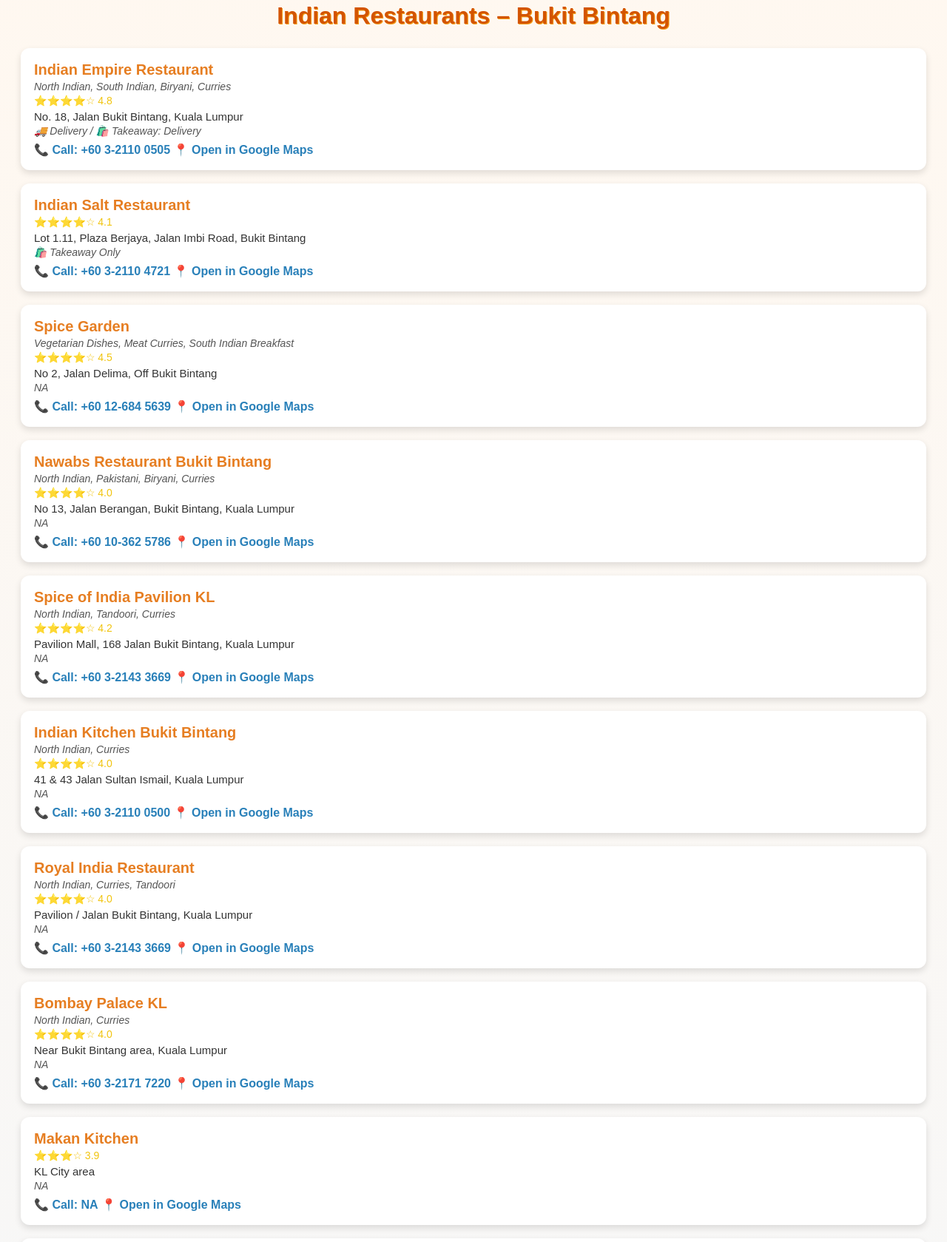
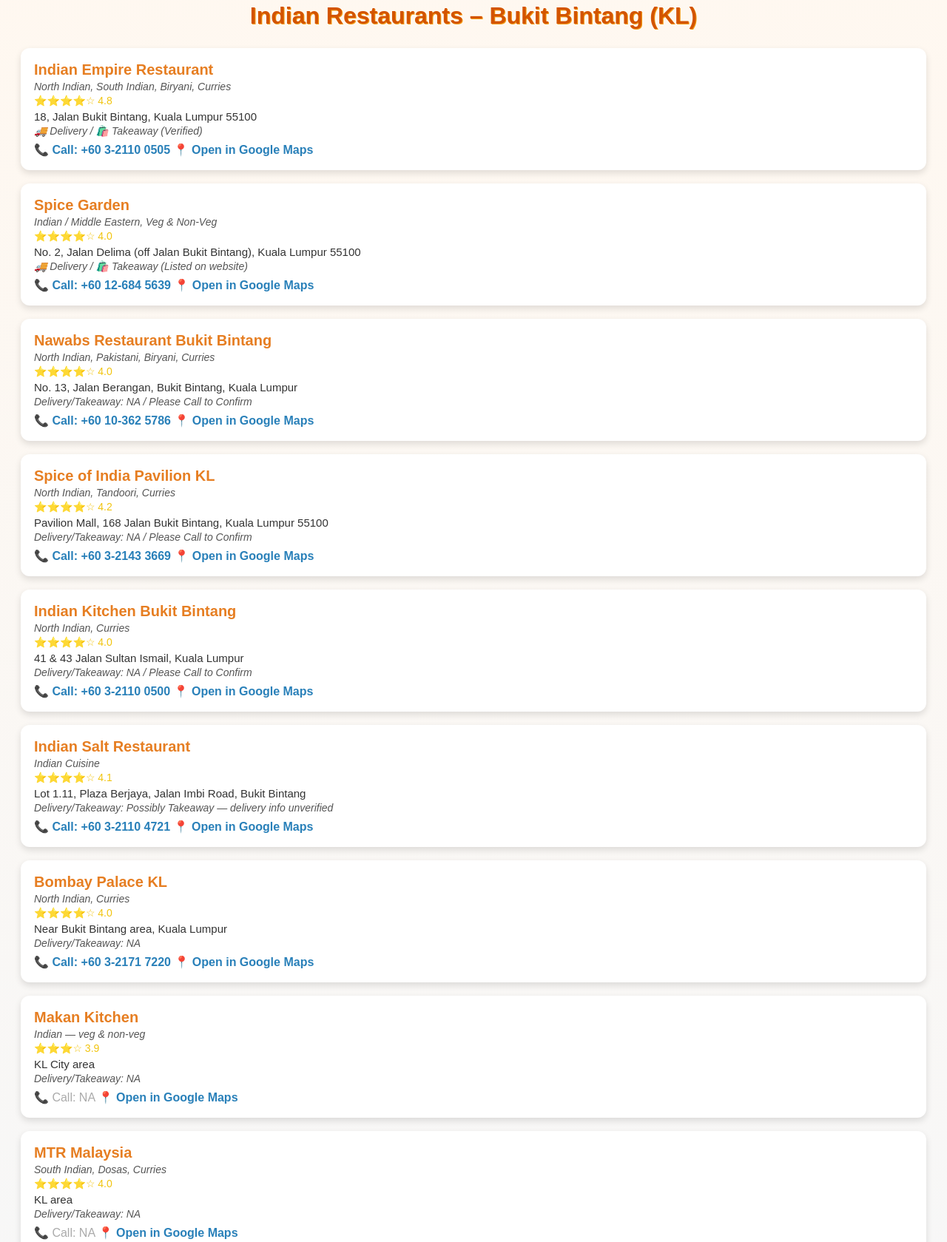
Before and after one commit to kmagar-dev/bukit-bintang, a plain HTML site: page index.html in a window 1280 px wide. Shown: the part 46-1725 px from the top of the page at 74% size. Drawn offline with Linux system fonts and the light colour scheme.

Commit message:
Update index.html

```diff
--- a/index.html
+++ b/index.html
@@ -33,7 +33,7 @@
       font-weight: bold;
       color: #e67e22;
     }
-    .speciality, .delivery {
+    .speciality, .delivery-status {
       font-size: 14px;
       color: #555;
       margin-top: 3px;
@@ -49,6 +49,9 @@
       color: #333;
       font-size: 15px;
     }
+    .nocall {
+      color: #aaa;
+    }
     a {
       display: inline-block;
       margin-top: 8px;
@@ -63,117 +66,104 @@
   </style>
 </head>
 <body>
-  <h1>Indian Restaurants – Bukit Bintang</h1>
+  <h1>Indian Restaurants – Bukit Bintang (KL)</h1>
 
-  <!-- Delivery Restaurants on Top -->
-  <!-- 1 -->
+  <!-- Restaurant: Verified / Known Delivery / Takeaway -->
   <div class="card">
     <div class="name">Indian Empire Restaurant</div>
     <div class="speciality">North Indian, South Indian, Biryani, Curries</div>
     <div class="rating">⭐️⭐️⭐️⭐️☆ 4.8</div>
-    <div class="address">No. 18, Jalan Bukit Bintang, Kuala Lumpur</div>
-    <div class="delivery">🚚 Delivery / 🛍️ Takeaway: Delivery</div>
-    <a href="tel:+60321100505">📞 Call: +60 3-2110 0505</a>
+    <div class="address">18, Jalan Bukit Bintang, Kuala Lumpur 55100</div>
+    <div class="delivery-status">🚚 Delivery / 🛍️ Takeaway (Verified)</div>
+    <a href="tel:+60321100505">📞 Call: +60 3‑2110 0505</a>
     <a href="https://www.google.com/maps/search/?api=1&query=Indian%20Empire%20Restaurant%20Kuala%20Lumpur" target="_blank">📍 Open in Google Maps</a>
   </div>
 
-  <!-- 6 -->
+  <!-- Restaurant: Known to do delivery/takeaway service -->
   <div class="card">
-    <div class="name">Indian Salt Restaurant</div>
-    <div class="speciality"> </div>
-    <div class="rating">⭐️⭐️⭐️⭐️☆ 4.1</div>
-    <div class="address">Lot 1.11, Plaza Berjaya, Jalan Imbi Road, Bukit Bintang</div>
-    <div class="delivery">🛍️ Takeaway Only</div>
-    <a href="tel:+60321104721">📞 Call: +60 3-2110 4721</a>
-    <a href="https://www.google.com/maps/search/?api=1&query=Indian%20Salt%20Restaurant%20Bukit%20Bintang%20Kuala%20Lumpur" target="_blank">📍 Open in Google Maps</a>
+    <div class="name">Spice Garden</div>
+    <div class="speciality">Indian / Middle Eastern, Veg & Non‑Veg</div>
+    <div class="rating">⭐️⭐️⭐️⭐️☆ 4.0</div>
+    <div class="address">No. 2, Jalan Delima (off Jalan Bukit Bintang), Kuala Lumpur 55100</div>
+    <div class="delivery-status">🚚 Delivery / 🛍️ Takeaway (Listed on website)</div>
+    <a href="tel:+60126845639">📞 Call: +60 12‑684 5639</a>
+    <a href="https://www.google.com/maps/search/?api=1&query=Spice%20Garden%20Kuala%20Lumpur" target="_blank">📍 Open in Google Maps</a>
   </div>
 
-  <!-- Other Restaurants -->
-  <!-- 2 -->
-  <div class="card">
-    <div class="name">Spice Garden</div>
-    <div class="speciality">Vegetarian Dishes, Meat Curries, South Indian Breakfast</div>
-    <div class="rating">⭐️⭐️⭐️⭐️☆ 4.5</div>
-    <div class="address">No 2, Jalan Delima, Off Bukit Bintang</div>
-    <div class="delivery">NA</div>
-    <a href="tel:+60126845639">📞 Call: +60 12-684 5639</a>
-    <a href="https://www.google.com/maps/search/?api=1&query=Spice%20Garden%20Bukit%20Bintang%20Kuala%20Lumpur" target="_blank">📍 Open in Google Maps</a>
-  </div>
-
-  <!-- 3 -->
+  <!-- Restaurant: No public delivery info found → mark unknown -->
   <div class="card">
     <div class="name">Nawabs Restaurant Bukit Bintang</div>
     <div class="speciality">North Indian, Pakistani, Biryani, Curries</div>
     <div class="rating">⭐️⭐️⭐️⭐️☆ 4.0</div>
-    <div class="address">No 13, Jalan Berangan, Bukit Bintang, Kuala Lumpur</div>
-    <div class="delivery">NA</div>
-    <a href="tel:+60103625786">📞 Call: +60 10-362 5786</a>
+    <div class="address">No. 13, Jalan Berangan, Bukit Bintang, Kuala Lumpur</div>
+    <div class="delivery-status">Delivery/Takeaway: NA / Please Call to Confirm</div>
+    <a href="tel:+60103625786">📞 Call: +60 10‑362 5786</a>
     <a href="https://www.google.com/maps/search/?api=1&query=Nawabs%20Restaurant%20Bukit%20Bintang%20Kuala%20Lumpur" target="_blank">📍 Open in Google Maps</a>
   </div>
 
-  <!-- 4 -->
+  <!-- Restaurant: No delivery info found publicly -->
   <div class="card">
     <div class="name">Spice of India Pavilion KL</div>
     <div class="speciality">North Indian, Tandoori, Curries</div>
     <div class="rating">⭐️⭐️⭐️⭐️☆ 4.2</div>
-    <div class="address">Pavilion Mall, 168 Jalan Bukit Bintang, Kuala Lumpur</div>
-    <div class="delivery">NA</div>
-    <a href="tel:+60321433669">📞 Call: +60 3-2143 3669</a>
-    <a href="https://www.google.com/maps/search/?api=1&query=Spice%20of%20India%20Pavilion%20KL%20Bukit%20Bintang" target="_blank">📍 Open in Google Maps</a>
+    <div class="address">Pavilion Mall, 168 Jalan Bukit Bintang, Kuala Lumpur 55100</div>
+    <div class="delivery-status">Delivery/Takeaway: NA / Please Call to Confirm</div>
+    <a href="tel:+60321433669">📞 Call: +60 3‑2143 3669</a>
+    <a href="https://www.google.com/maps/search/?api=1&query=Spice%20of%20India%20Pavilion%20KL" target="_blank">📍 Open in Google Maps</a>
   </div>
 
-  <!-- 5 -->
+  <!-- Restaurant: No confirmed delivery info -->
   <div class="card">
     <div class="name">Indian Kitchen Bukit Bintang</div>
     <div class="speciality">North Indian, Curries</div>
     <div class="rating">⭐️⭐️⭐️⭐️☆ 4.0</div>
     <div class="address">41 & 43 Jalan Sultan Ismail, Kuala Lumpur</div>
-    <div class="delivery">NA</div>
-    <a href="tel:+60321100500">📞 Call: +60 3-2110 0500</a>
+    <div class="delivery-status">Delivery/Takeaway: NA / Please Call to Confirm</div>
+    <a href="tel:+60321100500">📞 Call: +60 3‑2110 0500</a>
     <a href="https://www.google.com/maps/search/?api=1&query=Indian%20Kitchen%20Bukit%20Bintang%20Kuala%20Lumpur" target="_blank">📍 Open in Google Maps</a>
   </div>
 
-  <!-- 7 -->
+  <!-- Restaurant: No sure delivery info -->
   <div class="card">
-    <div class="name">Royal India Restaurant</div>
-    <div class="speciality">North Indian, Curries, Tandoori</div>
-    <div class="rating">⭐️⭐️⭐️⭐️☆ 4.0</div>
-    <div class="address">Pavilion / Jalan Bukit Bintang, Kuala Lumpur</div>
-    <div class="delivery">NA</div>
-    <a href="tel:+60321433669">📞 Call: +60 3-2143 3669</a>
-    <a href="https://www.google.com/maps/search/?api=1&query=Royal%20India%20Restaurant%20Bukit%20Bintang%20Kuala%20Lumpur" target="_blank">📍 Open in Google Maps</a>
+    <div class="name">Indian Salt Restaurant</div>
+    <div class="speciality">Indian Cuisine</div>
+    <div class="rating">⭐️⭐️⭐️⭐️☆ 4.1</div>
+    <div class="address">Lot 1.11, Plaza Berjaya, Jalan Imbi Road, Bukit Bintang</div>
+    <div class="delivery-status">Delivery/Takeaway: Possibly Takeaway — delivery info unverified</div>
+    <a href="tel:+60321104721">📞 Call: +60 3‑2110 4721</a>
+    <a href="https://www.google.com/maps/search/?api=1&query=Indian%20Salt%20Restaurant%20Bukit%20Bintang%20Kuala%20Lumpur" target="_blank">📍 Open in Google Maps</a>
   </div>
 
-  <!-- 8 -->
+  <!-- Restaurant: No confirmed info -->
   <div class="card">
     <div class="name">Bombay Palace KL</div>
     <div class="speciality">North Indian, Curries</div>
     <div class="rating">⭐️⭐️⭐️⭐️☆ 4.0</div>
     <div class="address">Near Bukit Bintang area, Kuala Lumpur</div>
-    <div class="delivery">NA</div>
-    <a href="tel:+60321717220">📞 Call: +60 3-2171 7220</a>
+    <div class="delivery-status">Delivery/Takeaway: NA</div>
+    <a href="tel:+60321717220">📞 Call: +60 3‑2171 7220</a>
     <a href="https://www.google.com/maps/search/?api=1&query=Bombay%20Palace%20Kuala%20Lumpur" target="_blank">📍 Open in Google Maps</a>
   </div>
 
-  <!-- 9 -->
+  <!-- Restaurant: Minimal info — treat as unknown -->
   <div class="card">
     <div class="name">Makan Kitchen</div>
-    <div class="speciality"> </div>
+    <div class="speciality">Indian — veg & non‑veg</div>
     <div class="rating">⭐️⭐️⭐️☆ 3.9</div>
     <div class="address">KL City area</div>
-    <div class="delivery">NA</div>
-    <a href="#">📞 Call: NA</a>
+    <div class="delivery-status">Delivery/Takeaway: NA</div>
+    <span class="nocall">📞 Call: NA</span>
     <a href="https://www.google.com/maps/search/?api=1&query=Makan%20Kitchen%20Kuala%20Lumpur" target="_blank">📍 Open in Google Maps</a>
   </div>
 
-  <!-- 10 -->
+  <!-- Restaurant: Unknown info — caution! -->
   <div class="card">
     <div class="name">MTR Malaysia</div>
     <div class="speciality">South Indian, Dosas, Curries</div>
     <div class="rating">⭐️⭐️⭐️⭐️☆ 4.0</div>
     <div class="address">KL area</div>
-    <div class="delivery">NA</div>
-    <a href="#">📞 Call: NA</a>
+    <div class="delivery-status">Delivery/Takeaway: NA</div>
+    <span class="nocall">📞 Call: NA</span>
     <a href="https://www.google.com/maps/search/?api=1&query=MTR%20Malaysia%20Kuala%20Lumpur" target="_blank">📍 Open in Google Maps</a>
   </div>
 
```
